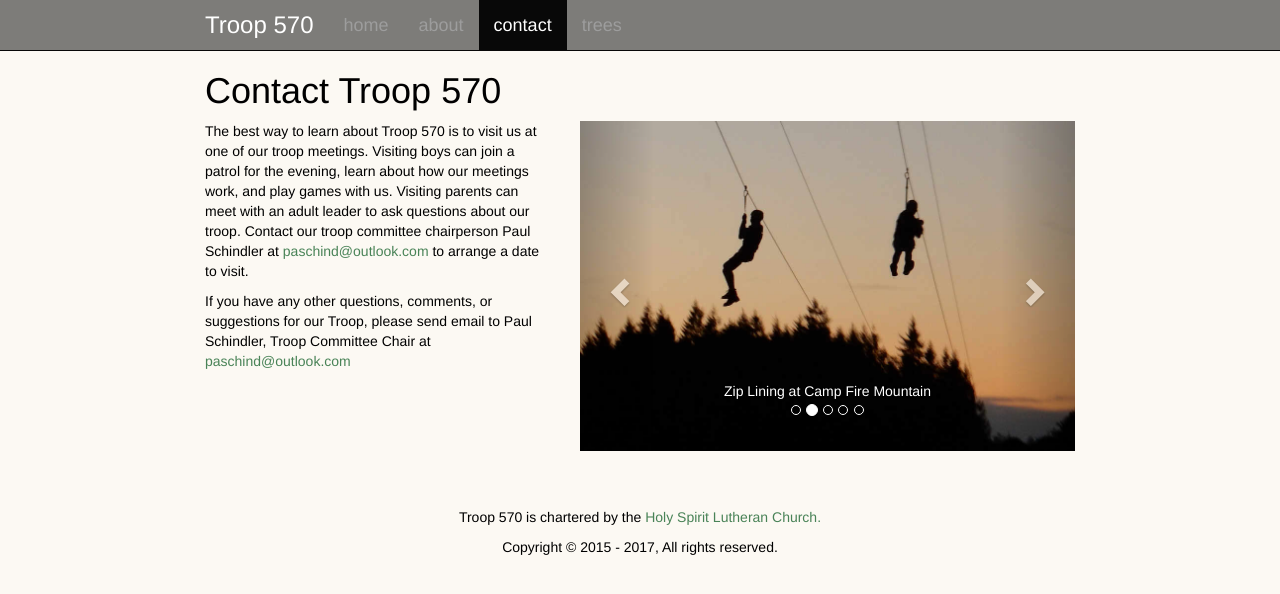
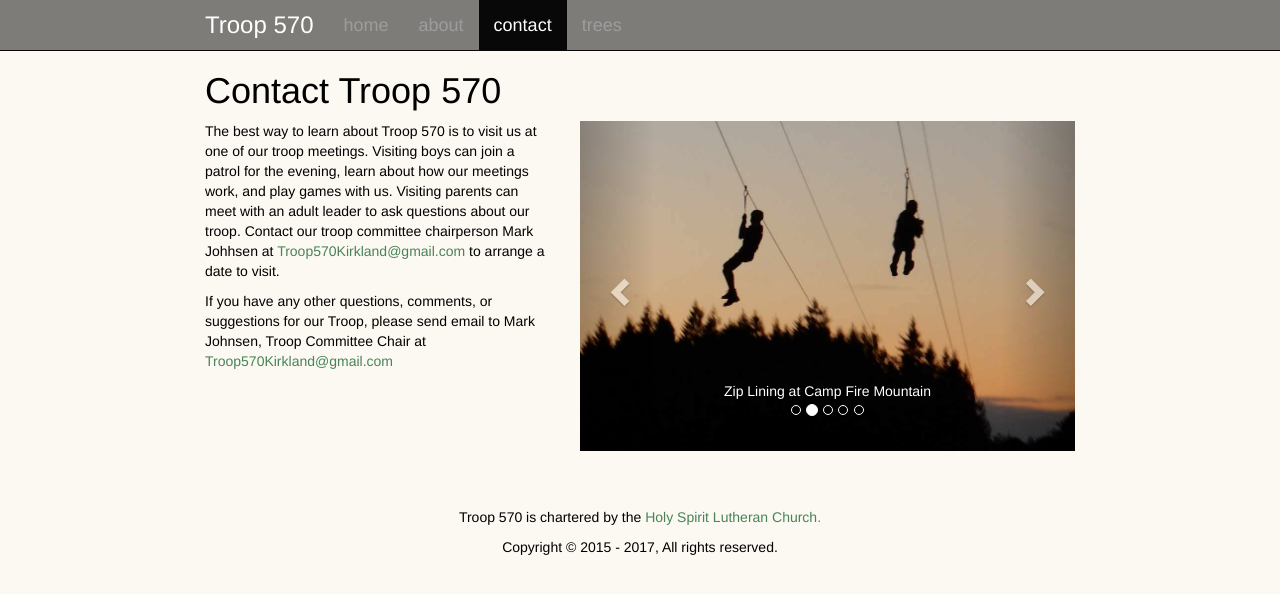
Before and after one commit to troop570/troop570.github.io, a Jekyll site: the page built from contact/index.html, in a window 1280 px wide. Shown: the top 594 px of the page. Built offline with Jekyll 4.4.1, drawn with Linux system fonts in a browser that asks for light colours; nearby versions of some CDN libraries.

Commit message:
Update CC name and email

```diff
--- a/contact/index.html
+++ b/contact/index.html
@@ -20,14 +20,14 @@ slides:
       meetings. Visiting boys can join a patrol for the evening, learn about how our
       meetings work, and play games with us. Visiting parents can meet with an adult
       leader to ask questions about our troop. Contact our troop committee
-      chairperson Paul Schindler at
-      <a href="mailto:paschind@outlook.com?subject=Request+To+Visit+Troop+Meeting">paschind@outlook.com</a>
+      chairperson Mark Johhsen at
+      <a href="mailto:Troop570Kirkland@gmail.com?subject=Request+To+Visit+Troop+Meeting">Troop570Kirkland@gmail.com</a>
       to arrange a date to visit.
     </p>
     <p>
-      If you have any other questions, comments, or suggestions for our Troop, please send email to Paul
-      Schindler, Troop Committee Chair at
-      <a href="mailto:paschind@outlook.com?subject=Message+From+Troop+Website">paschind@outlook.com</a>
+      If you have any other questions, comments, or suggestions for our Troop,
+      please send email to Mark Johnsen, Troop Committee Chair at
+      <a href="mailto:Troop570Kirkland@gmail.com?subject=Message+From+Troop+Website">Troop570Kirkland@gmail.com</a>
     </p>
   </div>
   <div class="col-sm-7">
```
